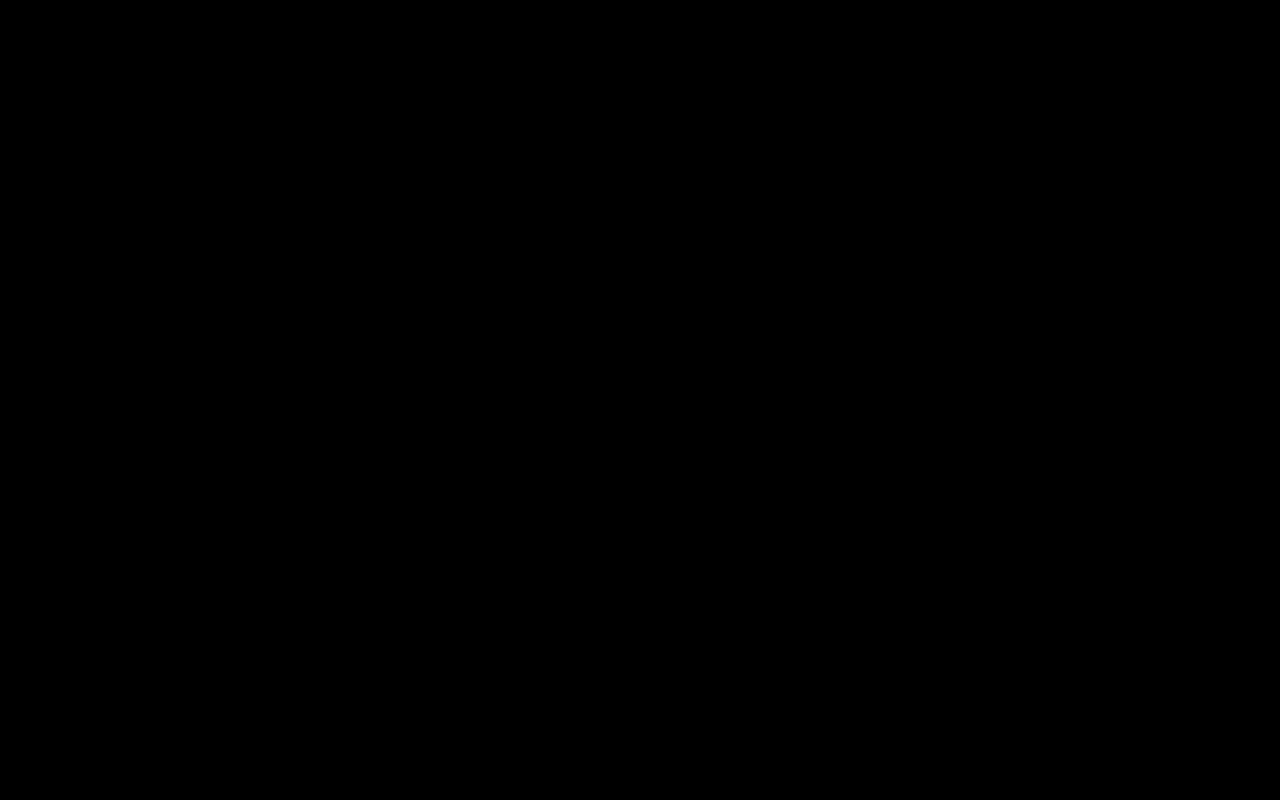
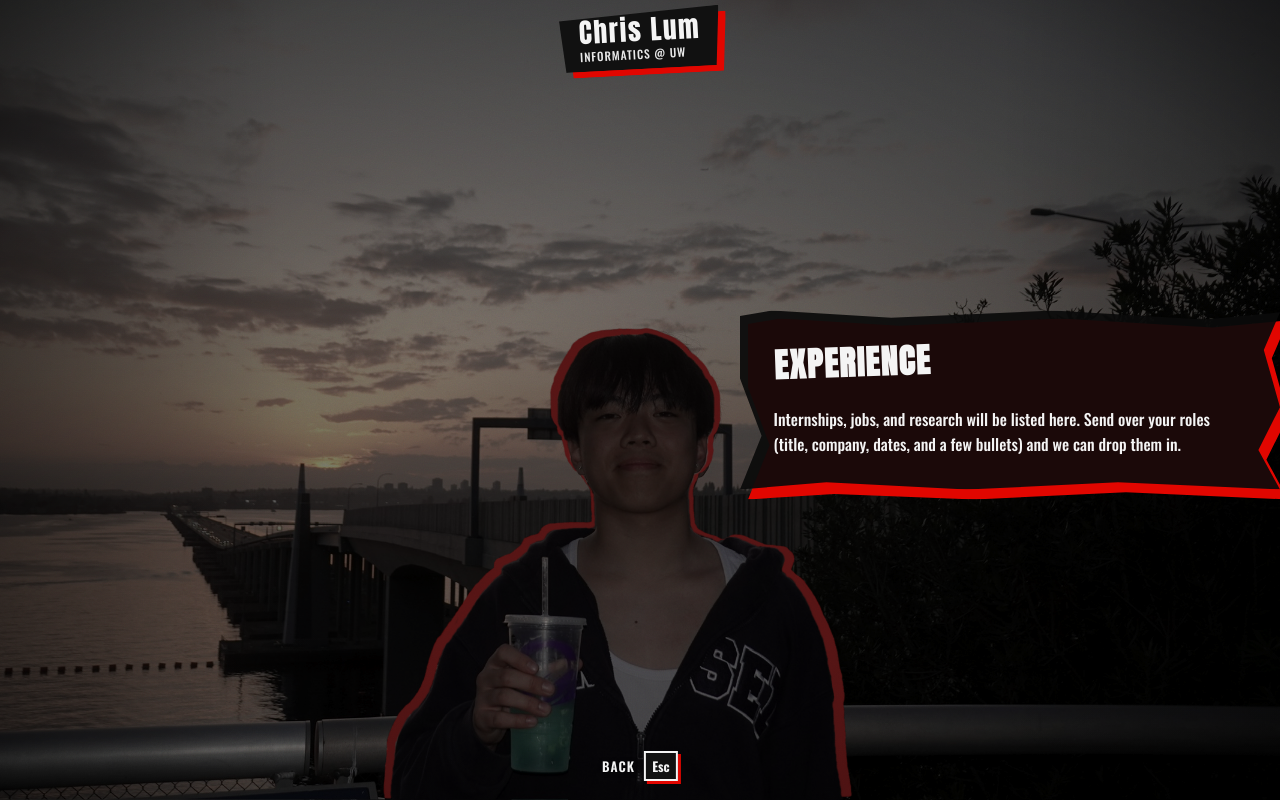
Before and after one commit to clum45-rgb/ChrisLum-WebsitePortfolio, a React (Vite) app: page /experience in a window 1280 px wide. Before the commit this address had no page. Built offline with nearby package versions, Linux system fonts and the light colour scheme.

Commit message:
Add an Experience page wired into the battle menu.
Co-authored-by: Cursor <cursoragent@cursor.com>

```diff
--- a/src/App.tsx
+++ b/src/App.tsx
@@ -2,6 +2,7 @@ import { BrowserRouter, Route, Routes } from 'react-router-dom'
 import { AppLayout } from './layouts/AppLayout'
 import { AboutPage } from './pages/AboutPage'
 import { ContactPage } from './pages/ContactPage'
+import { ExperiencePage } from './pages/ExperiencePage'
 import { HomePage } from './pages/HomePage'
 import { ProjectsPage } from './pages/ProjectsPage'
 import { SkillsPage } from './pages/SkillsPage'
@@ -14,6 +15,7 @@ function App() {
         <Route element={<AppLayout />}>
           <Route index element={<HomePage />} />
           <Route path="about" element={<AboutPage />} />
+          <Route path="experience" element={<ExperiencePage />} />
           <Route path="projects" element={<ProjectsPage />} />
           <Route path="skills" element={<SkillsPage />} />
           <Route path="contact" element={<ContactPage />} />
--- a/src/data/content.ts
+++ b/src/data/content.ts
@@ -92,6 +92,16 @@ export const projects: Project[] = [
   },
 ]
 
+export type Experience = {
+  role: string
+  company: string
+  dates: string
+  location?: string
+  highlights: string[]
+}
+
+export const experiences: Experience[] = []
+
 export type SkillGroup = {
   title: string
   items: string[]
--- /dev/null
+++ b/src/pages/ExperiencePage.tsx
@@ -0,0 +1,10 @@
+import { PageShell } from '../components/PageShell'
+import { ExperienceSection } from '../sections/ExperienceSection'
+
+export function ExperiencePage() {
+  return (
+    <PageShell>
+      <ExperienceSection />
+    </PageShell>
+  )
+}
--- /dev/null
+++ b/src/sections/ExperienceSection.tsx
@@ -0,0 +1,32 @@
+import { experiences } from '../data/content'
+
+export function ExperienceSection() {
+  return (
+    <>
+      <h2 className="section-panel__title">Experience</h2>
+      {experiences.length === 0 ? (
+        <p className="section-panel__text">
+          Internships, jobs, and research will be listed here. Send over your
+          roles (title, company, dates, and a few bullets) and we can drop them
+          in.
+        </p>
+      ) : (
+        experiences.map((job) => (
+          <article key={`${job.company}-${job.role}`} className="experience-card">
+            <h3 className="experience-card__role">{job.role}</h3>
+            <p className="experience-card__meta">
+              {job.company}
+              {job.location ? ` · ${job.location}` : ''}
+              <span className="experience-card__dates">{job.dates}</span>
+            </p>
+            <ul className="experience-card__list">
+              {job.highlights.map((highlight) => (
+                <li key={highlight}>{highlight}</li>
+              ))}
+            </ul>
+          </article>
+        ))
+      )}
+    </>
+  )
+}
```
